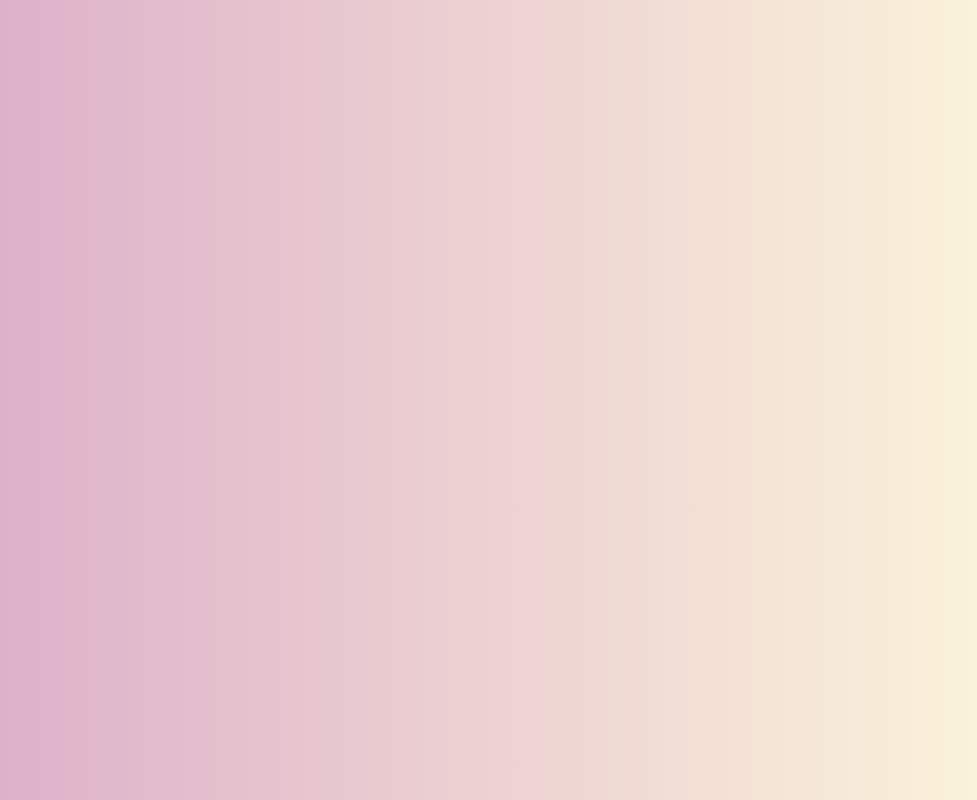
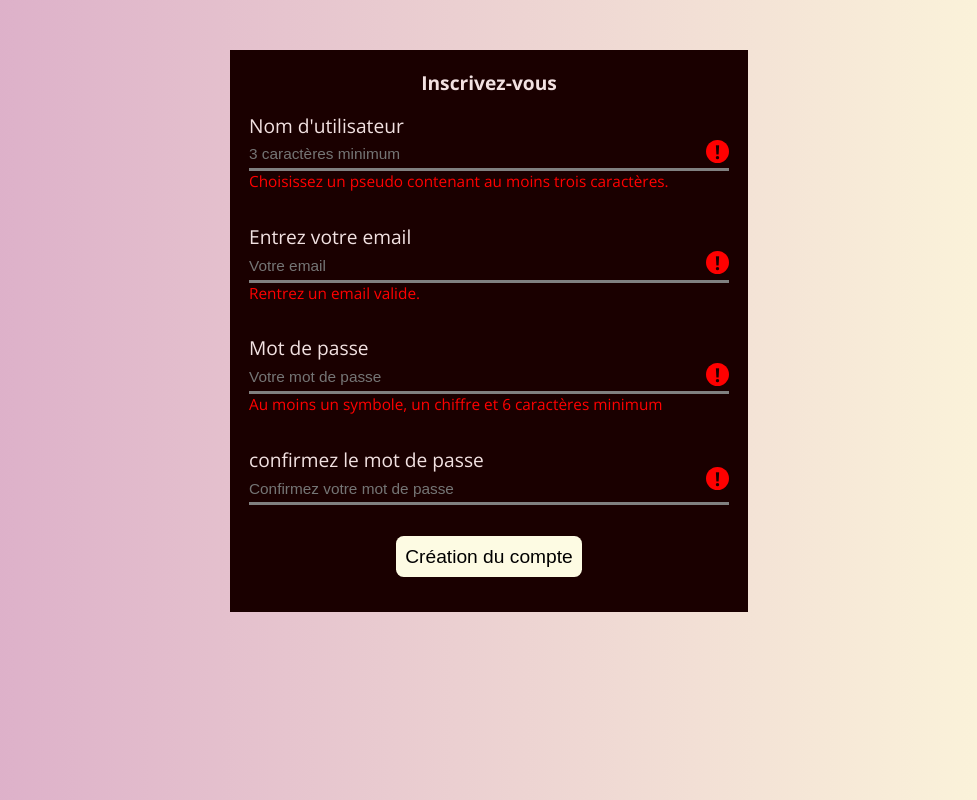
Before and after one commit to toops61/20exercicesJS, a website: page 8. ValidationForm/index.html in a window 1280 px wide. Shown: the whole page, without its empty margins (151-1128 px from the left). Drawn offline with nearby package versions, Linux system fonts and the light colour scheme.

Commit message:
form html css

```diff
--- a/8. ValidationForm/index.html
+++ b/8. ValidationForm/index.html
@@ -15,7 +15,35 @@
   </head>
   <body>
     <main>
-      <div class="test"></div>
+      <section class="form-container">
+        <form action="submit">
+          <h1>Inscrivez-vous</h1>
+          <div class="input-container">
+            <label for="pseudo">Nom d'utilisateur</label>
+            <input type="text" name="pseudo" id="pseudo" autocomplete="name" minlength="3" placeholder="3 caractères minimum" required>
+            <div class="attention"><p>!</p></div>
+            <p class="input-infos">Choisissez un pseudo contenant au moins trois caractères.</p>
+          </div>
+          <div class="input-container">
+            <label for="email">Entrez votre email</label>
+            <input type="email" name="email" id="email" autocomplete="email" placeholder="Votre email" required>
+            <div class="attention"><p>!</p></div>
+            <p class="input-infos">Rentrez un email valide.</p>
+          </div>
+          <div class="input-container">
+            <label for="password">Mot de passe</label>
+            <input type="password" name="password" id="password" placeholder="Votre mot de passe" required>
+            <div class="attention"><p>!</p></div>
+            <p class="input-infos">Au moins un symbole, un chiffre et 6 caractères minimum</p>
+          </div>
+          <div class="input-container">
+            <label for="confirm-password">confirmez le mot de passe</label>
+            <input type="password" name="confirm-password" id="confirm-password" placeholder="Confirmez votre mot de passe" required>
+            <div class="attention"><p>!</p></div>
+          </div>
+          <button>Création du compte</button>
+        </form>
+      </section>
     </main>
   </body>
 </html>
--- a/8. ValidationForm/style.css
+++ b/8. ValidationForm/style.css
@@ -2,21 +2,83 @@
     box-sizing: border-box;
     margin: 0;
     padding: 0;
+    font-size: 1.5vw;
 }
 
 body {
     min-height: 100vh;
     background: linear-gradient(to right, #d9a7c7, #fffcdc);
     font-family: Open sans, Helvetica, sans-serif;
-    /* padding: clamp(20px, 5vw, 50px) 10px; */
+    padding: clamp(20px, 5vw, 50px) 10px;
 }
 
 main {
+    display: flex;
+    justify-content: center;
+}
+
+form {
+    display: flex;
+    flex-direction: column;
+    align-items: center;
+    justify-content: center;
+    background-color: rgb(26, 0, 0);
+    color: rgb(242, 225, 225);
+    width: 27em;
+    padding: 1em;
+}
+
+.input-container {
     position: relative;
-    width: 100vw;
-    height: 100vh;
+    display: flex;
+    flex-direction: column;
+    width: 100%;
+    margin: .8em 0;
+}
+
+input {
+    background-color: transparent;
+    border: none;
+    border-bottom: solid .2em grey;
+    padding: .2em 0;
+}
+
+input::placeholder {
+    font-size: .8em;
+}
+
+.attention {
+    position: absolute;
+    top: 35%;
+    right: 0;
+    color: rgb(26, 0, 0);
+    background-color: red;
     display: flex;
     justify-content: center;
     align-items: center;
-    flex-direction: column;
-  }
+    border-radius: 50%;
+    width: 1.2em;
+    height: 1.2em;
+    font-weight: bold;
+}
+
+.input-infos {
+    color: red;
+    font-size: .8em;
+}
+
+.valid .attention {
+    display: none;
+}
+
+.valid .input-infos {
+    display: none;
+}
+
+button {
+    padding: .5em;
+    border-radius: .4em;
+    border: none;
+    background-color: #fdfbe3;
+    margin: .8em 0;
+}
```
